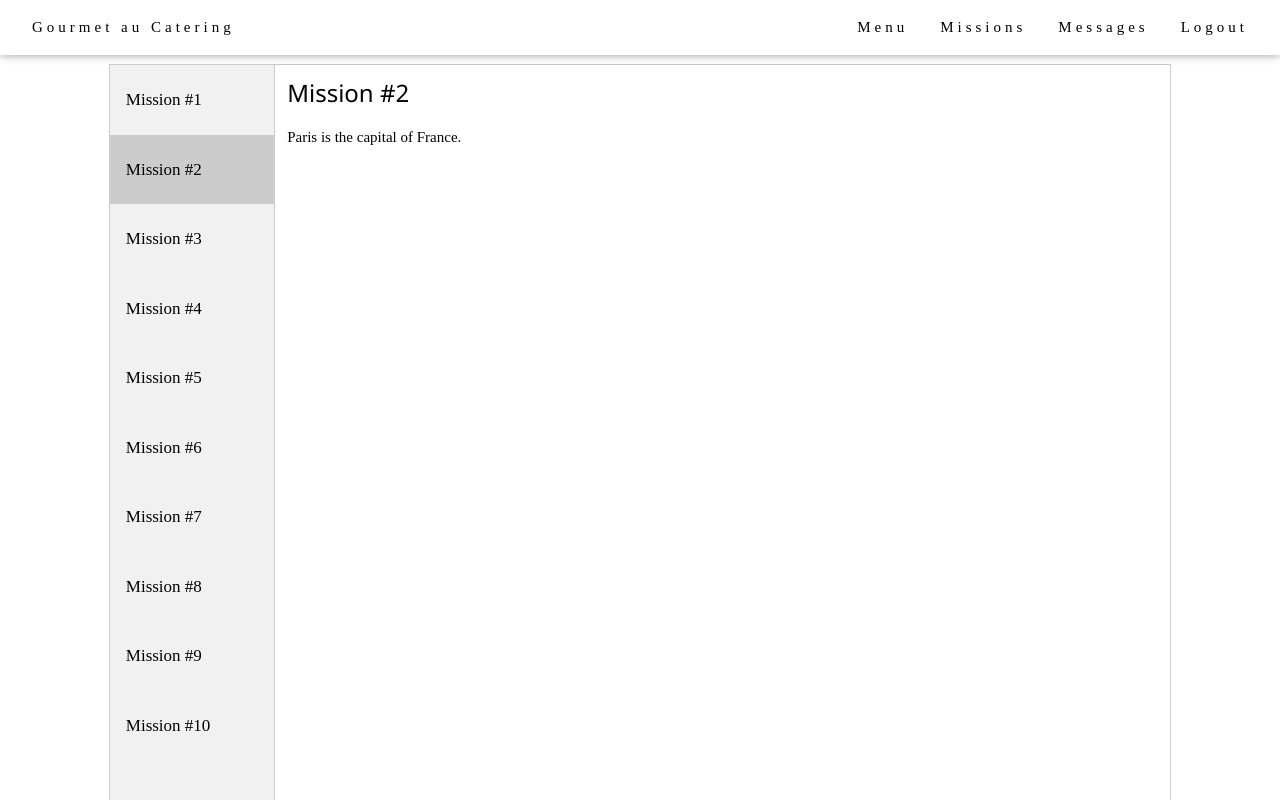
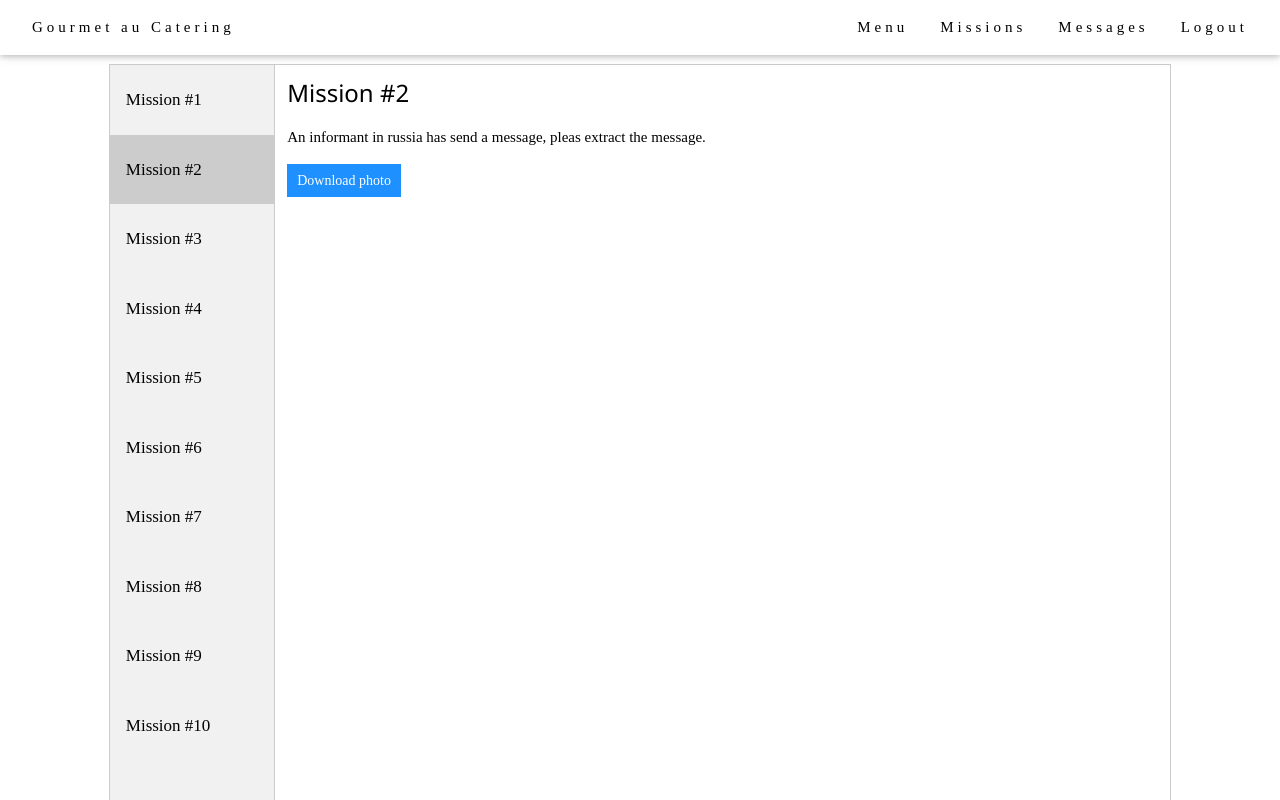
Before and after one commit to Mad-Chicken/CTF-WEB, a plain HTML site: page private/html/missions/index.html in a window 1280 px wide. Both pictures are taken after a click on the button "Mission #2". Shown: the top 800 px of the page. Drawn offline with nearby package versions, Linux system fonts and the light colour scheme; files that its build step writes are made by us from their sources.

Commit message:
1 more flag

```diff
--- a/private/html/missions/index.html
+++ b/private/html/missions/index.html
@@ -49,6 +49,20 @@
 			outline: 1px solid #eee;
 		}
 
+		.btn {
+			background-color: DodgerBlue;
+			border: none;
+			color: white;
+			padding: 6px 10px;
+			cursor: pointer;
+			font-size: 14px;
+		}
+
+		/* Darker background on mouse-over */
+		.btn:hover {
+			background-color: RoyalBlue;
+		}
+
 	</style>
 </head>
 
@@ -58,7 +72,7 @@
 	<div class="w3-top" style="background-color: rgb(210, 214, 214);">
 		<div class="w3-bar w3-padding w3-card"
 			style="letter-spacing:4px;color: black;background-color: rgb(255, 255, 255);">
-			<a href="#home" class="w3-bar-item w3-button">Gourmet au Catering</a>
+			<a href="/#home" class="w3-bar-item w3-button">Gourmet au Catering</a>
 			<div class="w3-right w3-hide-small">
 				<a href="/private" class="w3-bar-item w3-button">Menu</a>
 				<a href="/missions" class="w3-bar-item w3-button">Missions</a>
@@ -88,7 +102,8 @@
 
 		<div id="M2" class="tabcontent">
 			<h3>Mission #2</h3>
-			<p>Paris is the capital of France.</p>
+			<p>An informant in russia has send a message, pleas extract the message.</p>
+			<a href="/missions/mission_photo.jpg" class="btn w3-bar-item w3-button">Download photo</a>
 		</div>
 
 		<div id="M3" class="tabcontent">
```
Also changed, not shown: app.js (+14 -0 lines), private/html/index.html (+2 -1 lines), private/html/messages/index.html (+1 -1 lines), public/html/admin/index.html (+1 -1 lines), public/html/fourOfour.html (+1 -1 lines), public/html/login/index.html (+1 -1 lines), private/images/mission_photo.jpg (added), 1 other file.
